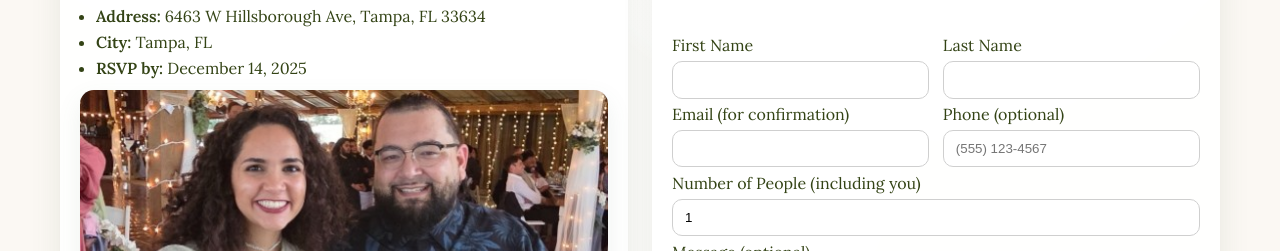
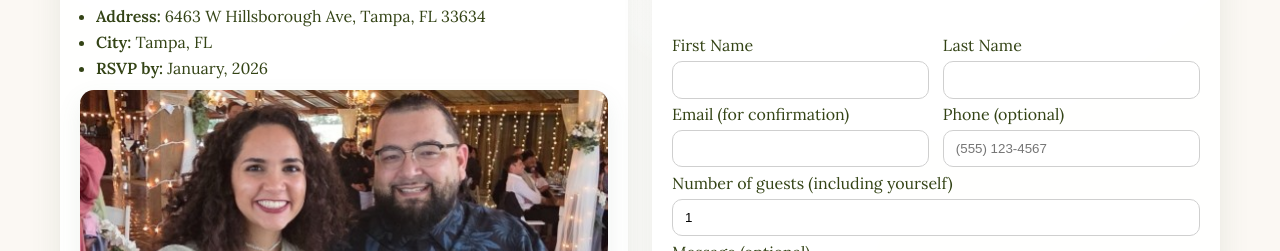
Before and after one commit to jasmineabdel1/jasmine-enes-rsvp, a plain HTML site: page index.html in a window 1280 px wide. Shown: the part 549-800 px from the top of the page. Drawn offline with Linux system fonts and the light colour scheme.

Commit message:
Update index.html

```diff
--- a/index.html
+++ b/index.html
@@ -161,7 +161,7 @@
           <li><strong>Venue:</strong> International Event Venue</li>
           <li><strong>Address:</strong> 6463 W Hillsborough Ave, Tampa, FL 33634</li>
           <li><strong>City:</strong> Tampa, FL</li>
-          <li><strong>RSVP by:</strong> December 14, 2025</li>
+          <li><strong>RSVP by:</strong> January, 2026</li>
         </ul>
 
         <div class="photo">
@@ -216,7 +216,7 @@
             </div>
           </div>
 
-          <label>Number of People (including you)
+          <label>Number of guests (including yourself)
             <input class="field" type="number" name="guests" min="1" max="10" value="1" />
           </label>
 
```
